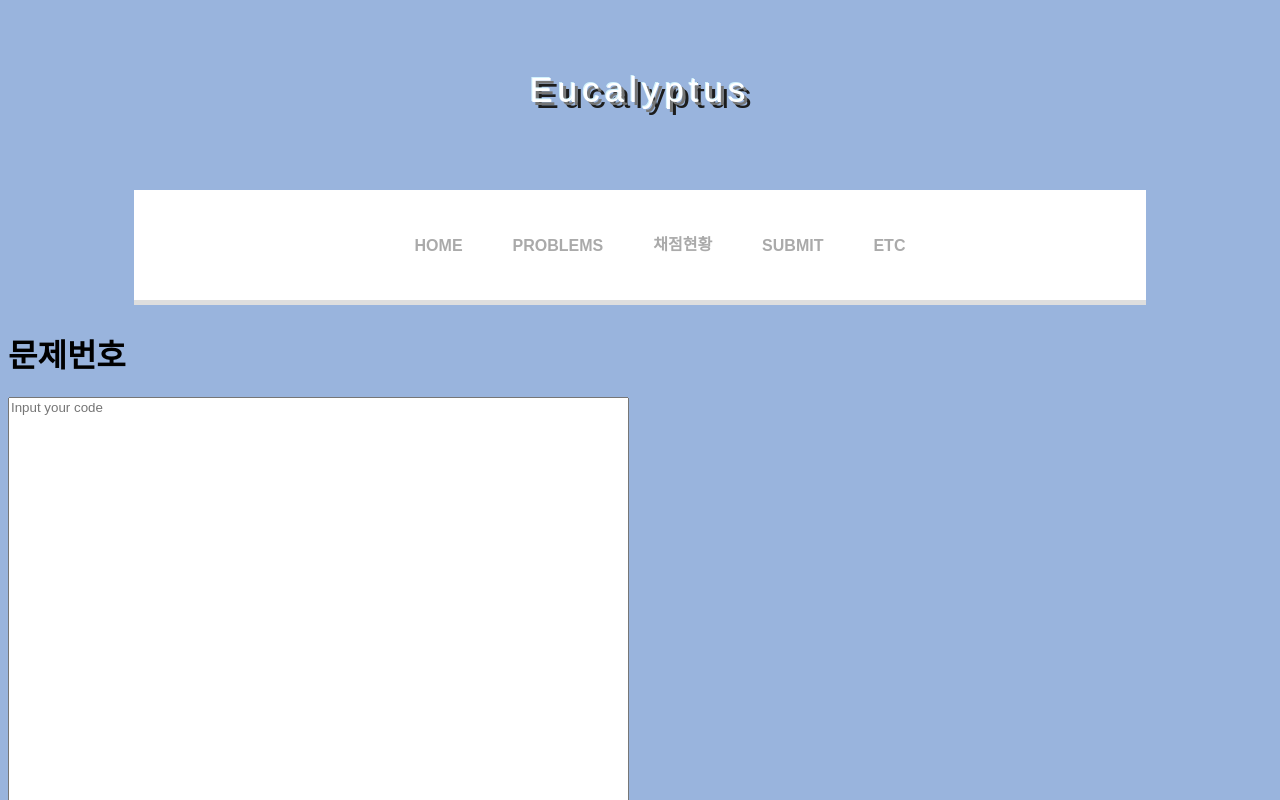
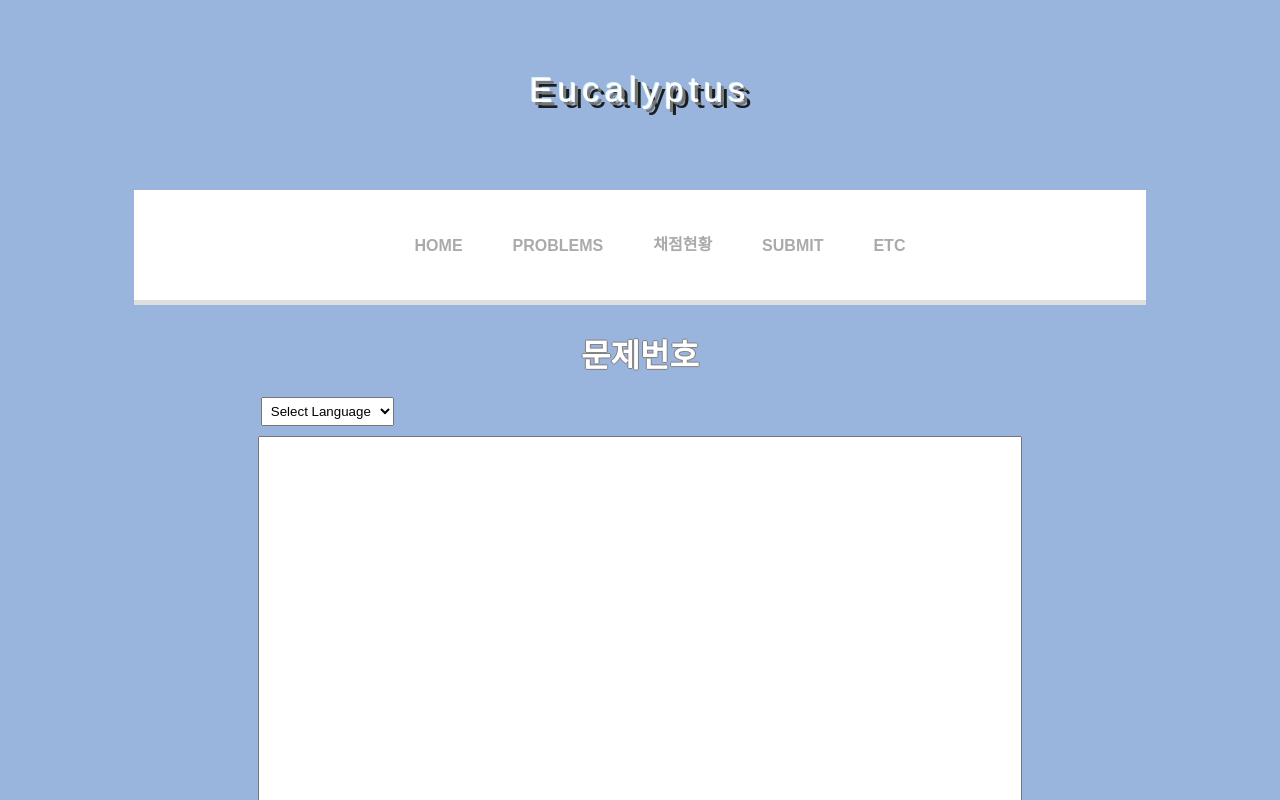
Before and after one commit to wja0/react, a React (Create React App) app in the folder eucalyptus/: page /submit in a window 1280 px wide. Shown: the top 800 px of the page. Built offline with nearby package versions, Linux system fonts and the light colour scheme.

Commit message:
Creat dropdown menu for language and add textarea CSS

```diff
--- /dev/null
+++ b/eucalyptus/src/components/Textarea.css
@@ -0,0 +1,33 @@
+textarea
+{
+    width: 60%;
+    height: 550px;
+    font-size: 18px;
+    display: block;
+    margin-left: auto;
+    margin-right: auto;
+    resize: none;
+    placeholder: "Input your code...";
+}
+
+h1
+{
+    color: white;
+    text-shadow: -1px 0 gray, 0 1px gray, 1px 0 gray, 0 -1px gray;
+    text-align: center;
+}
+
+button
+{
+    display: block;
+    margin-left: auto;
+    margin-right: auto;
+}
+
+select
+{
+    display: block;
+    margin-left: 20%;
+    margin-bottom: 10px;
+    padding: 5px;
+}
--- a/eucalyptus/src/components/Textarea.js
+++ b/eucalyptus/src/components/Textarea.js
@@ -1,44 +1,54 @@
 import React, { Component } from "react";
 import axios from "axios";
+import "./Textarea.css";
 
 class Textarea extends Component {
   state = {
-    code : "",
-    info : ""
+    code: "",
+    info: "",
   };
-  params  = this.props.match
+  params = this.props.match;
   handleChange = (event) => {
     this.setState({ code: event.target.value.substr(0) });
   };
-  submit= async(e)=> {
-    e.preventDefault()
-    console.log(this.props.match)
-    const {data: {info}} = axios({
-      method : 'post',
-      url : 'http://211.33.49.253:8080/spring/submitcode',
-      data : {
+  submit = async (e) => {
+    e.preventDefault();
+    console.log(this.props.match);
+    const {
+      data: { info },
+    } = axios({
+      method: "post",
+      url: "http://211.33.49.253:8080/spring/submitcode",
+      data: {
         //'Pnum' : this.params.params.id,
-        'Pnum' : 1001,
-          'code' : this.state.code
-      }
-    })
-    this.setState({value:''})
-    this.getPosts()
-  }
+        Pnum: 1001,
+        code: this.state.code,
+      },
+    });
+    this.setState({ value: "" });
+    this.getPosts();
+  };
+
   render() {
     const { info } = this.state;
     return (
       <div>
+        <h1>문제번호</h1>
+        <div class="language-select">
+          <select>
+            <option value="0">Select Language</option>
+            <option value="1">C99</option>
+            <option value="2">C++17</option>
+            <option value="3">Python 3</option>
+            <option value="4">Java 11</option>
+          </select>
+        </div>
         <form>
-          <h1>문제번호</h1>
           <textarea
-            placeholder="Input your code"
-            rows="50"
-            cols="75"
             value={this.state.code}
             onChange={this.handleChange}
           />
-        <button onClick={this.submit}>submit</button>
+          <button onClick={this.submit}>submit</button>
         </form>
       </div>
     );
```
